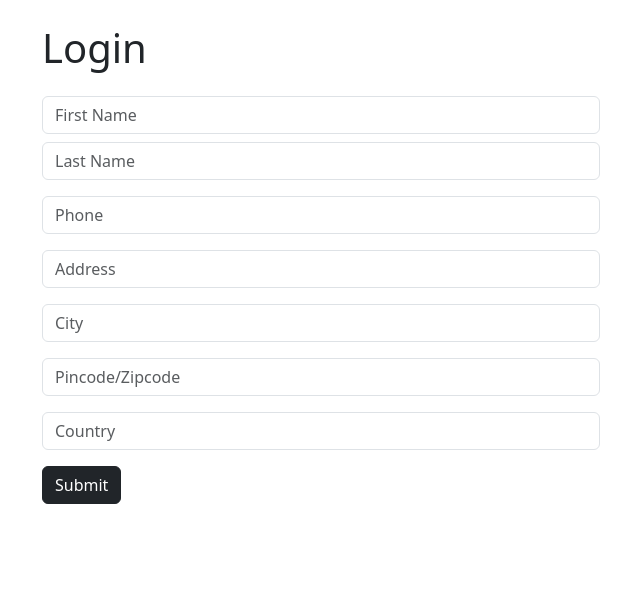
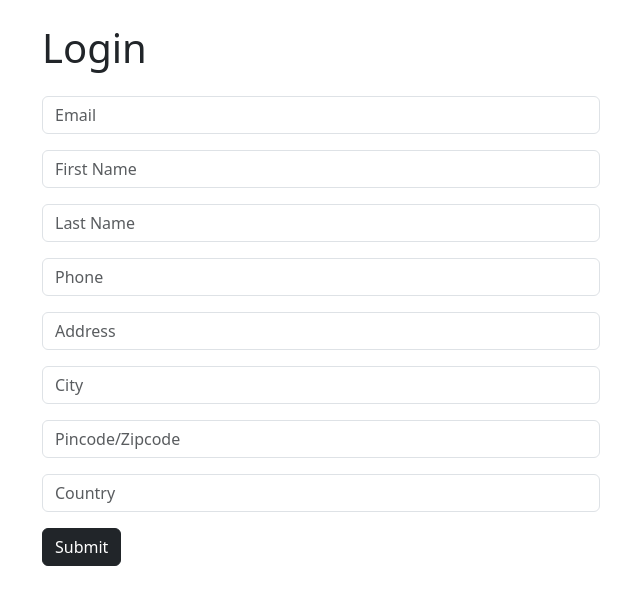
Before and after one commit to onkarlapate27/crm_website, a Django app: page /customers/add/ in a window 1280 px wide. Shown: the part 56-661 px from the top of the page, without its empty margins (319-959 px from the left). Run offline with Django 5.2, Linux system fonts and the light colour scheme; the visitor is signed in with stand-in values (Sample User, id 1).

Commit message:
Added validations for add/ edit forms.

```diff
--- a/crm_website/templates/add_customer.html
+++ b/crm_website/templates/add_customer.html
@@ -10,10 +10,13 @@
         {% csrf_token %}
         <form>
             <div class="form-group">
-                <input type="text" class="form-control mb-2" name="first_name" placeholder="First Name">
+                <input type="email" class="form-control mb-3" name="email" placeholder="Email" required>
             </div>
             <div class="form-group">
-                <input type="text" class="form-control mb-3" name="last_name" placeholder="Last Name">
+                <input type="text" class="form-control mb-3" name="first_name" placeholder="First Name" required>
+            </div>
+            <div class="form-group">
+                <input type="text" class="form-control mb-3" name="last_name" placeholder="Last Name" required>
             </div>
             <div class="form-group">
                 <input type="text" class="form-control mb-3" name="phone" placeholder="Phone">
--- a/crm_website/views/customers_view.py
+++ b/crm_website/views/customers_view.py
@@ -15,6 +15,7 @@ def list_customers(request):
 def add_customer(request):
     try:
         if request.method == 'POST':
+            email = request.POST.get('email')
             first_name = request.POST.get('first_name')
             last_name = request.POST.get('last_name')
             phone = request.POST.get('phone')
@@ -24,6 +25,7 @@ def add_customer(request):
             country = request.POST.get('country')
 
             customer = Customer()
+            customer.email = email
             customer.first_name = first_name
             customer.last_name = last_name
             customer.phone = phone
@@ -51,6 +53,7 @@ def update_customer(request, customer_id):
             return redirect('customers')
 
         if request.method == 'POST':
+            email = request.POST.get('email')
             first_name = request.POST.get('first_name')
             last_name = request.POST.get('last_name')
             phone = request.POST.get('phone')
@@ -59,6 +62,7 @@ def update_customer(request, customer_id):
             pincode = request.POST.get('pincode')
             country = request.POST.get('country')
 
+            customer_data.email = email
             customer_data.first_name = first_name
             customer_data.last_name = last_name
             customer_data.phone = phone
```
Also changed, not shown: crm_website/templates/update_customer.html (+5 -2 lines).
